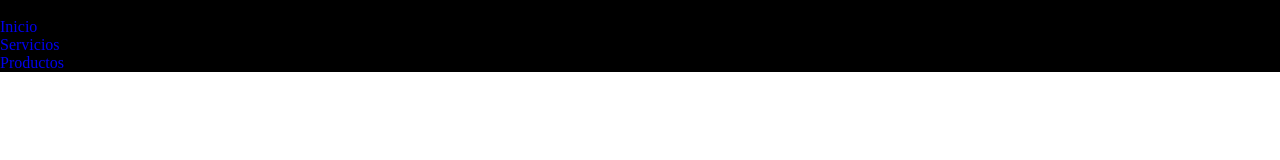
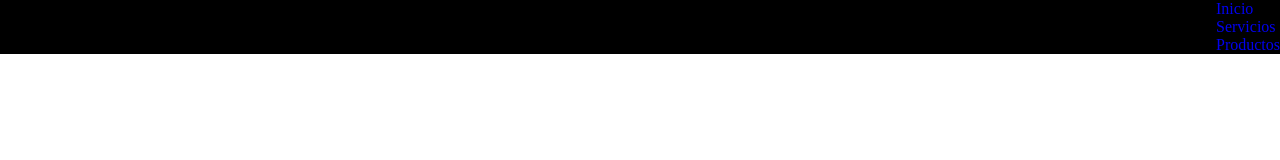
Before and after one commit to LucasDavidMartinez/Tarea-Repo-Github, a plain HTML site: page index.html in a window 1280 px wide. Drawn offline with Linux system fonts and the light colour scheme.

Commit message:
Agregando flexbox y alineando las cosas del navcontainer

```diff
--- a/style.css
+++ b/style.css
@@ -8,3 +8,9 @@
 header {
     background-color: black;
 }
+
+.navcontainer{
+    display: flex;
+    justify-content: space-between;
+    align-items: center;
+}
```
